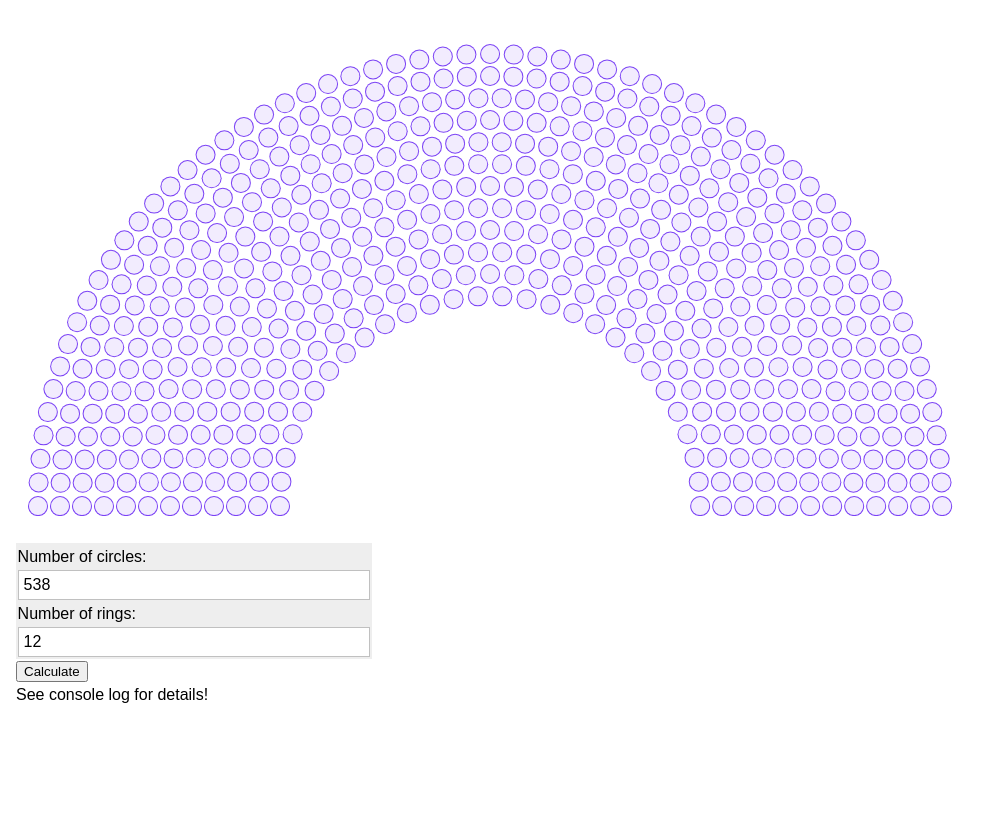
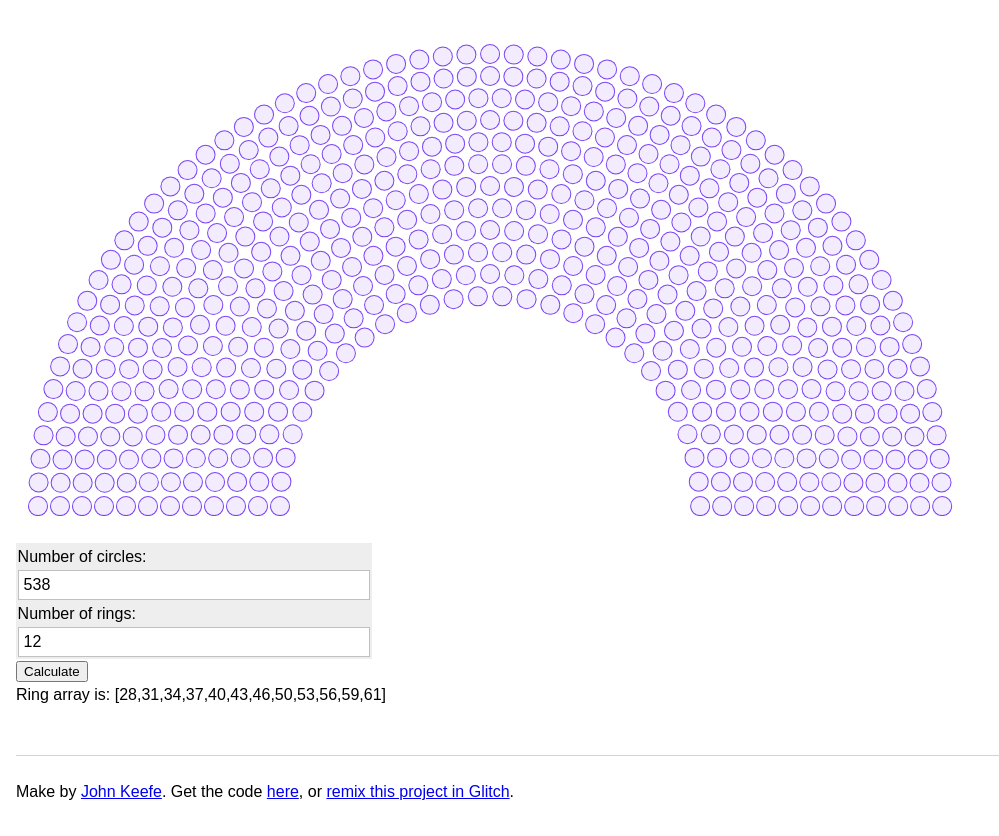
Before and after one commit to jkeefe/arcs-of-circles, a website: page views/index.html in a window 1280 px wide. Shown: the whole page, without its empty margins (0-999 px from the left). Before the commit the page ends 800 px from the top, so only its background shows below. Drawn offline with nearby package versions, Linux system fonts and the light colour scheme.

Commit message:
📈🎉 Updated with Glitch -- added ring array display

```diff
--- a/public/ring_calculator.js
+++ b/public/ring_calculator.js
@@ -1,3 +1,5 @@
+/*global d3*/
+
 async function calculateRings(total_circles, rings, circle_diameter, gap_between_circles) {
 
   let first_arc_radius = 2 * circle_diameter; // a guess to start with
@@ -52,6 +54,9 @@ async function calculateRings(total_circles, rings, circle_diameter, gap_between
         );
       }
 
+      d3.select("#answer")
+      .html(`Ring array is: [${rows_array}]`)
+
       return rows_array
 
     }
--- a/views/index.html
+++ b/views/index.html
@@ -38,9 +38,14 @@
       Calculate
     </button>
 
-    <div>
-      See console log for details!
+    <div id="answer">
+
     </div>
 
+  <footer>
+    Make by <a href="https://johnkeefe.net">John Keefe</a>. Get the code <a href="https://github.com/jkeefe/arcs-of-circles">here</a>, or <a href="https://glitch.com/edit/#!/remix/drawing-congressional-arcs">remix this project in Glitch</a>.
+    </footer>
+
   </body>
+
 </html>
```
